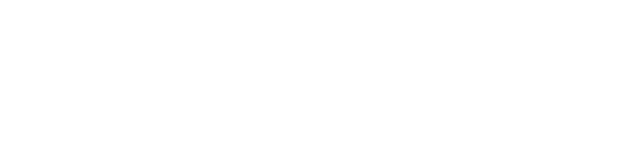
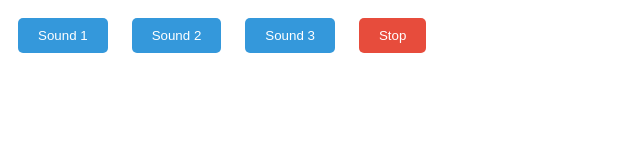
Before and after one commit to acciojob/Soundbar-soumyabratam6, a website: page main.html in a window 1280 px wide. Shown: the whole page, without its empty margins (0-640 px from the left). Drawn offline with Linux system fonts and the light colour scheme.

Commit message:
created a submission

```diff
--- a/main.html
+++ b/main.html
@@ -8,6 +8,12 @@
 
 <body>
 	<!-- the entire body must be written by student -->
+	<div id="buttons">
+    <button class="btn" onclick="playSound('sound1.mp3')">Sound 1</button>
+    <button class="btn" onclick="playSound('sound2.mp3')">Sound 2</button>
+    <button class="btn" onclick="playSound('sound3.mp3')">Sound 3</button>
+    <button class="btn stop" onclick="stopAllSounds()">Stop</button>
+  </div>
     <script type="text/javascript" src="./script.js">
 </script>
 
--- a/script.js
+++ b/script.js
@@ -1 +1,13 @@
 //your JS code here. If required.
+function playSound(soundFileName) {
+  var audio = new Audio('sounds/' + soundFileName);
+  audio.play();
+}
+
+function stopAllSounds() {
+  var sounds = document.getElementsByTagName('audio');
+  for (var i = 0; i < sounds.length; i++) {
+    sounds[i].pause();
+    sounds[i].currentTime = 0;
+  }
+}
--- a/styles.css
+++ b/styles.css
@@ -1 +1,14 @@
 /*  your css code here. If applicable */
+.btn {
+  margin: 10px;
+  padding: 10px 20px;
+  background-color: #3498db;
+  color: white;
+  border: none;
+  border-radius: 5px;
+  cursor: pointer;
+}
+
+.stop {
+  background-color: #e74c3c;
+}
```
